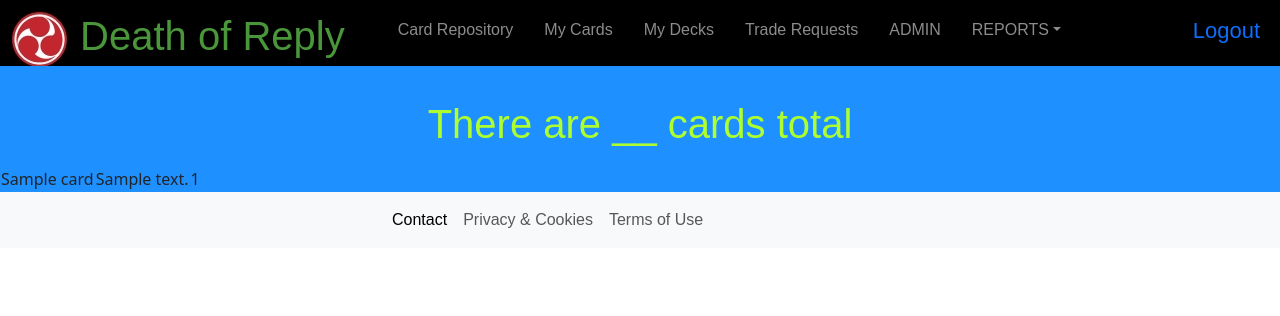
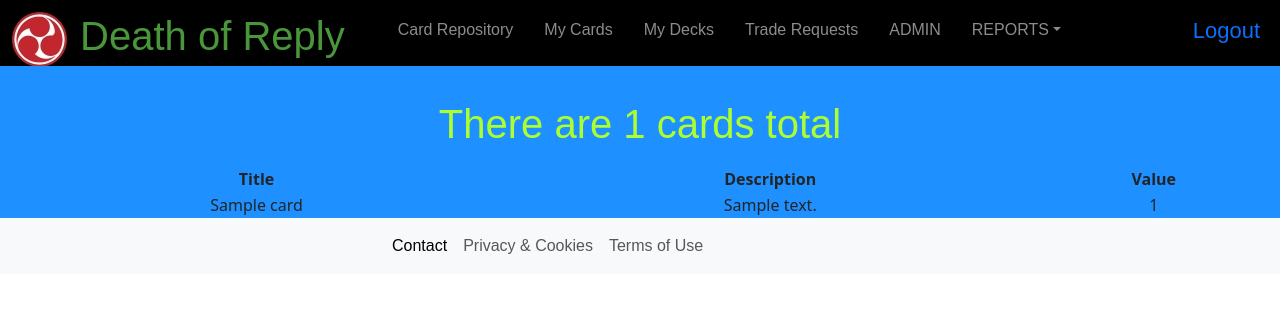
Before and after one commit to jilltorkelson/UNOSystemSpielcraft, a Django app: page /card_repository/ in a window 1280 px wide. Shown: the top 316 px of the page. Run offline with Django 5.2, Linux system fonts and the light colour scheme; a user stored in the database is signed in; tables that the repository leaves empty hold one stand-in row (values such as "Sample post").

Commit message:
table fix

```diff
--- a/cards/templates/cards/card_repository.html
+++ b/cards/templates/cards/card_repository.html
@@ -2,10 +2,15 @@
 {% load static %}
 # reference name in structure chart
 {% block content %}
-  <h1>There are __ cards total</h1>
+  <h1>There are {{ card_list|length }} cards total</h1>
   {% if card_list %}
   <div class="list_all">
-  <table class="card_list">
+    <table class="card_list" style="width: 100%; /* Adjust width as needed */">
+      <tr>
+        <th>Title</th>
+        <th>Description</th>
+        <th>Value</th>
+      </tr>
 
       {% for card in card_list %}
         <tr>
```
Lines whose indentation alone changed are shown as unchanged.
